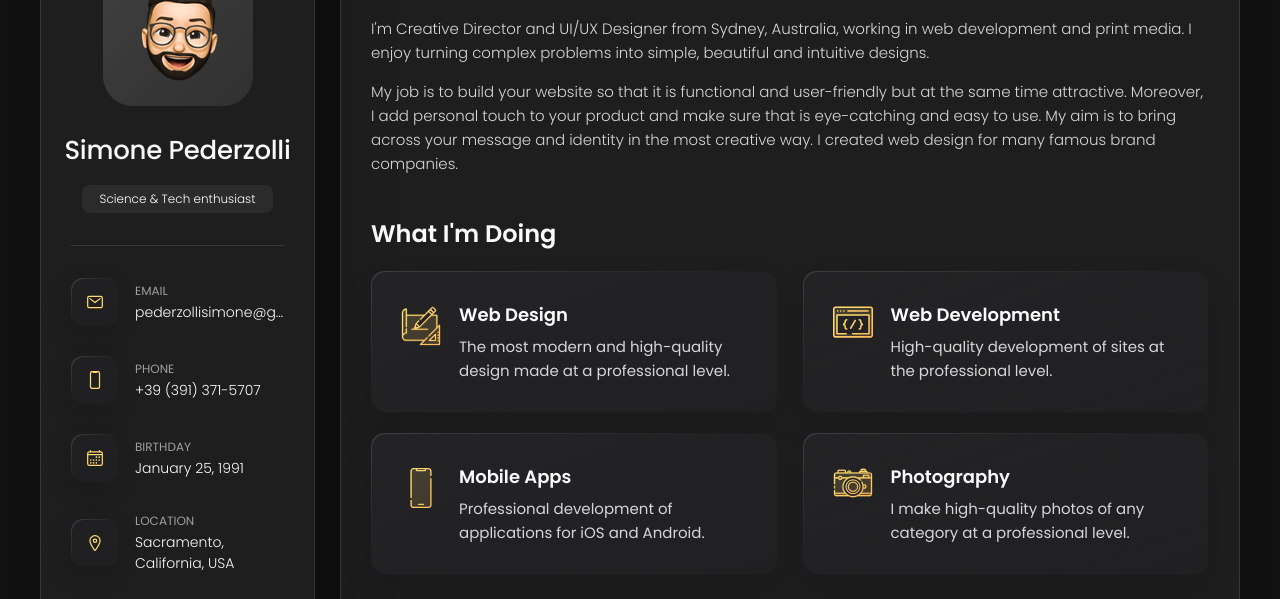
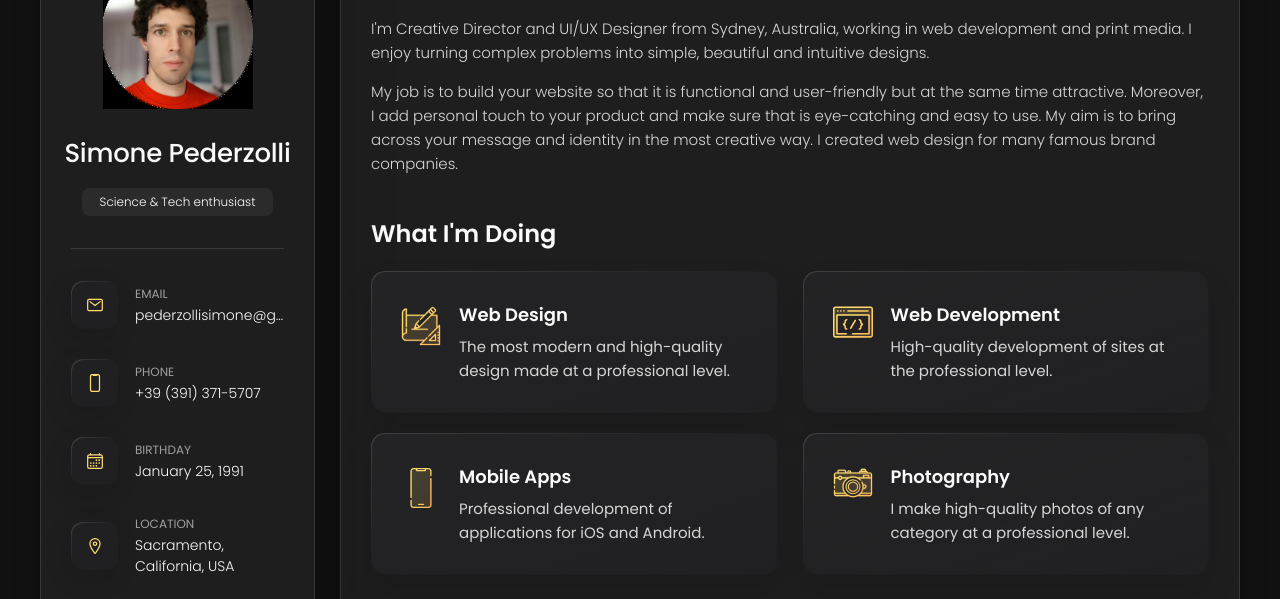
Before and after one commit to sciencefun91/password-security-lab, a plain HTML site: page index.html in a window 1280 px wide. Shown: the part 162-761 px from the top of the page. Drawn offline with nearby package versions, Linux system fonts and the light colour scheme.

Commit message:
Update index.html

```diff
--- a/index.html
+++ b/index.html
@@ -42,7 +42,7 @@
       <div class="sidebar-info">
 
         <figure class="avatar-box">
-          <img src="./assets/images/my-avatar.png" alt="Simone Pederzolli" width="80">
+          <img src="./assets/images/my-avatar.jpg" alt="Simone Pederzolli" width="80">
         </figure>
 
         <div class="info-content">
```
